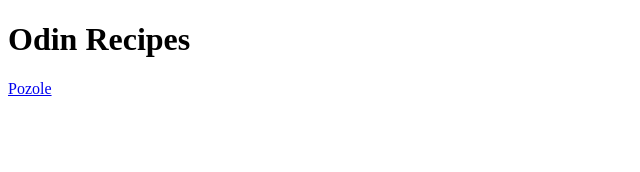
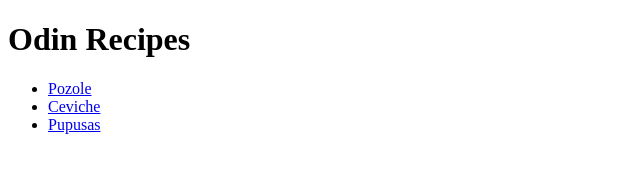
Before and after one commit to trujillopatrick/odin-recipes, a plain HTML site: page index.html in a window 1280 px wide. Shown: the whole page, without its empty margins (0-640 px from the left). Drawn offline with Linux system fonts and the light colour scheme.

Commit message:
Added two new files

```diff
--- a/index.html
+++ b/index.html
@@ -6,6 +6,11 @@
     </head>
     <body>
         <h1>Odin Recipes</h1>
-        <a href="recipes/pozole.html">Pozole</a>
+        <ul>
+            <li><a href="recipes/pozole.html">Pozole</a></li>
+            <li><a href="recipes/ceviche.html">Ceviche</a></li>
+            <li><a href="recipes/pupusas.html">Pupusas</a></li>
+        </ul>
+
     </body>
 </html>
```
Also changed, not shown: recipes/ceviche.html (added, +10 -0 lines), recipes/pupusas.html (added, +10 -0 lines).
